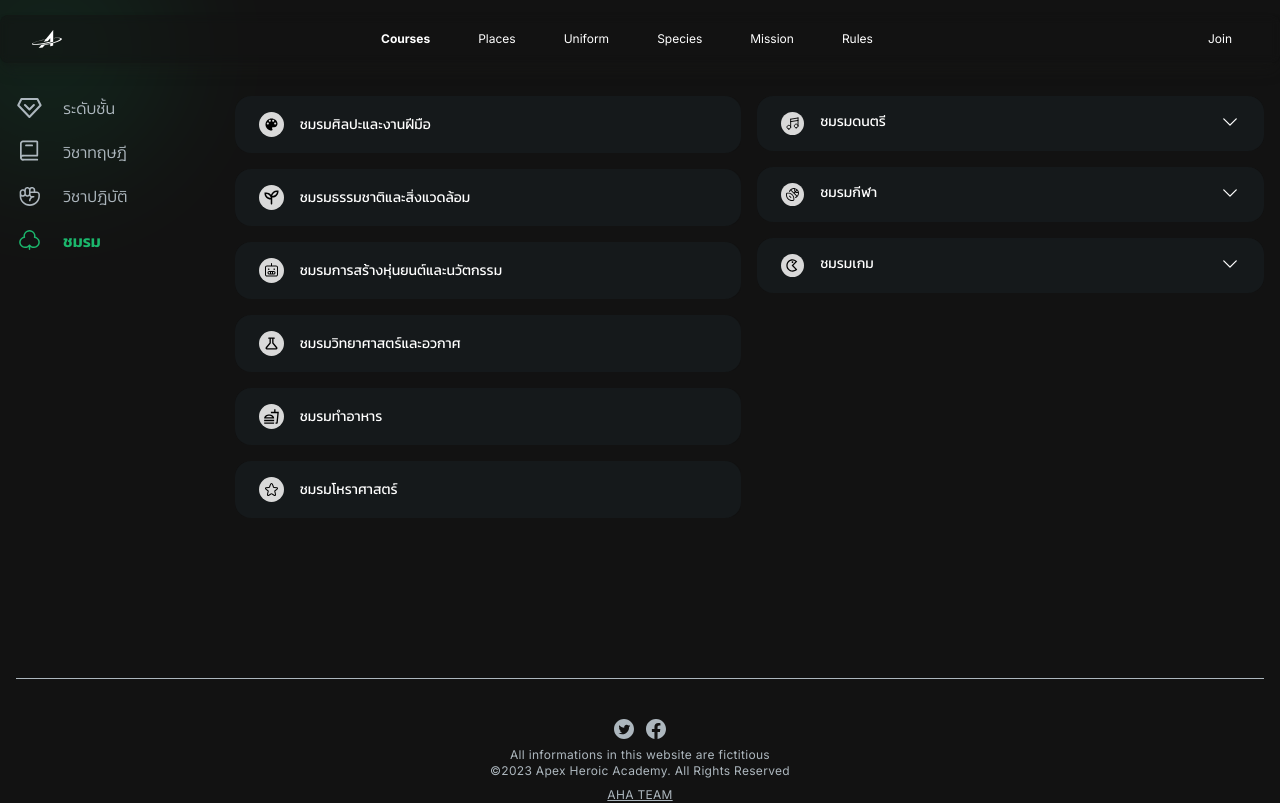
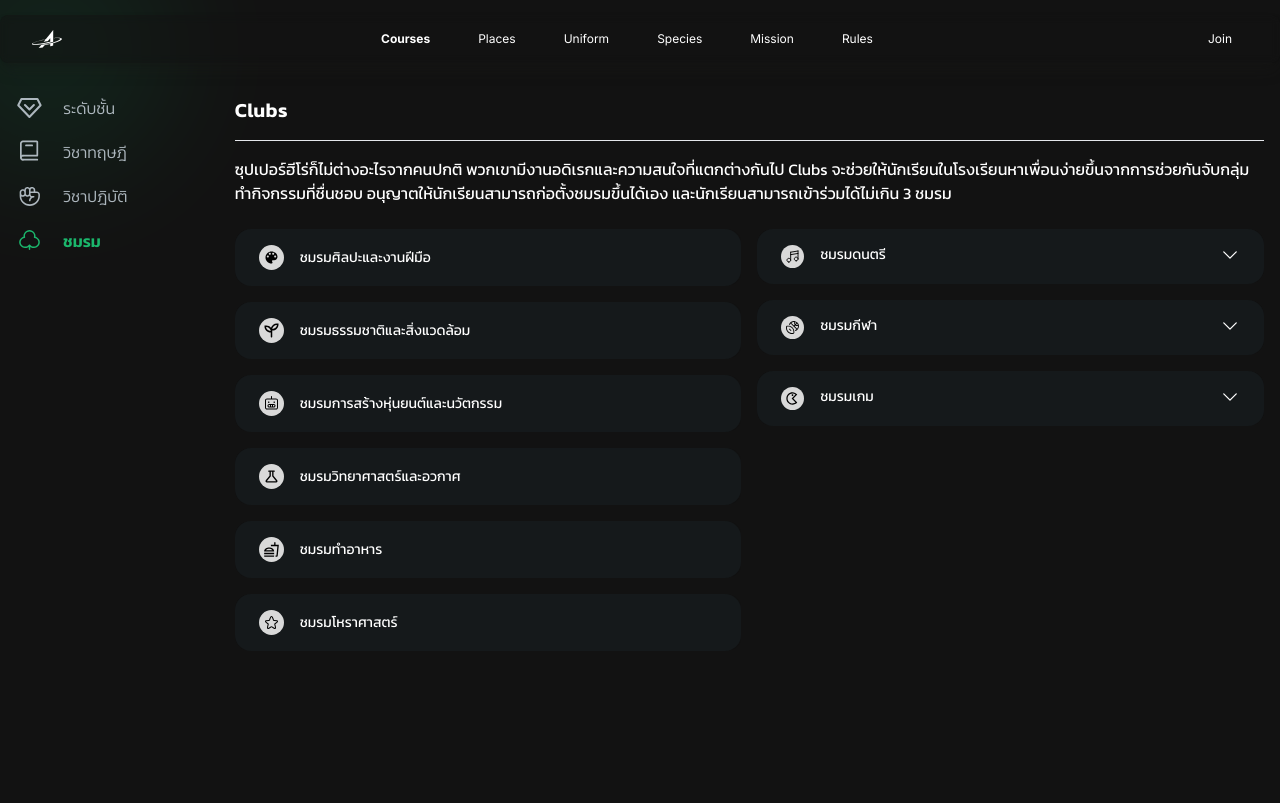
Before and after one commit to SutheeraP/AHA_AU, a Next.js app in the folder aha_au/: page /courses/club in a window 1280 px wide. Shown: the top 803 px of the page. Built offline with nearby package versions, Linux system fonts and the light colour scheme.

Commit message:
club description

```diff
--- a/aha_au/src/app/courses/club/page.js
+++ b/aha_au/src/app/courses/club/page.js
@@ -83,6 +83,17 @@ export default function page() {
   const content = (
     <>
       <Labelmobile icon="/club.svg" label="ชมรม" />
+      <div className="flex flex-col gap-4 mb-6">
+        <div className="text-xl font-semibold tracking-wide">Clubs</div>
+        <hr />
+        <div>
+          ซุปเปอร์ฮีโร่ก็ไม่ต่างอะไรจากคนปกติ
+          พวกเขามีงานอดิเรกและความสนใจที่แตกต่างกันไป Clubs
+          จะช่วยให้นักเรียนในโรงเรียนหาเพื่อนง่ายขึ้นจากการช่วยกันจับกลุ่มทำกิจกรรมที่ชื่นชอบ
+          อนุญาตให้นักเรียนสามารถก่อตั้งชมรมขึ้นได้เอง
+          และนักเรียนสามารถเข้าร่วมได้ไม่เกิน 3 ชมรม
+        </div>
+      </div>
       <div className="grid md:grid-cols-2 gap-4 pb-24 md:pb-0">
         <div className="flex flex-col gap-4">
           {clubList.map((clubList) => (
```
